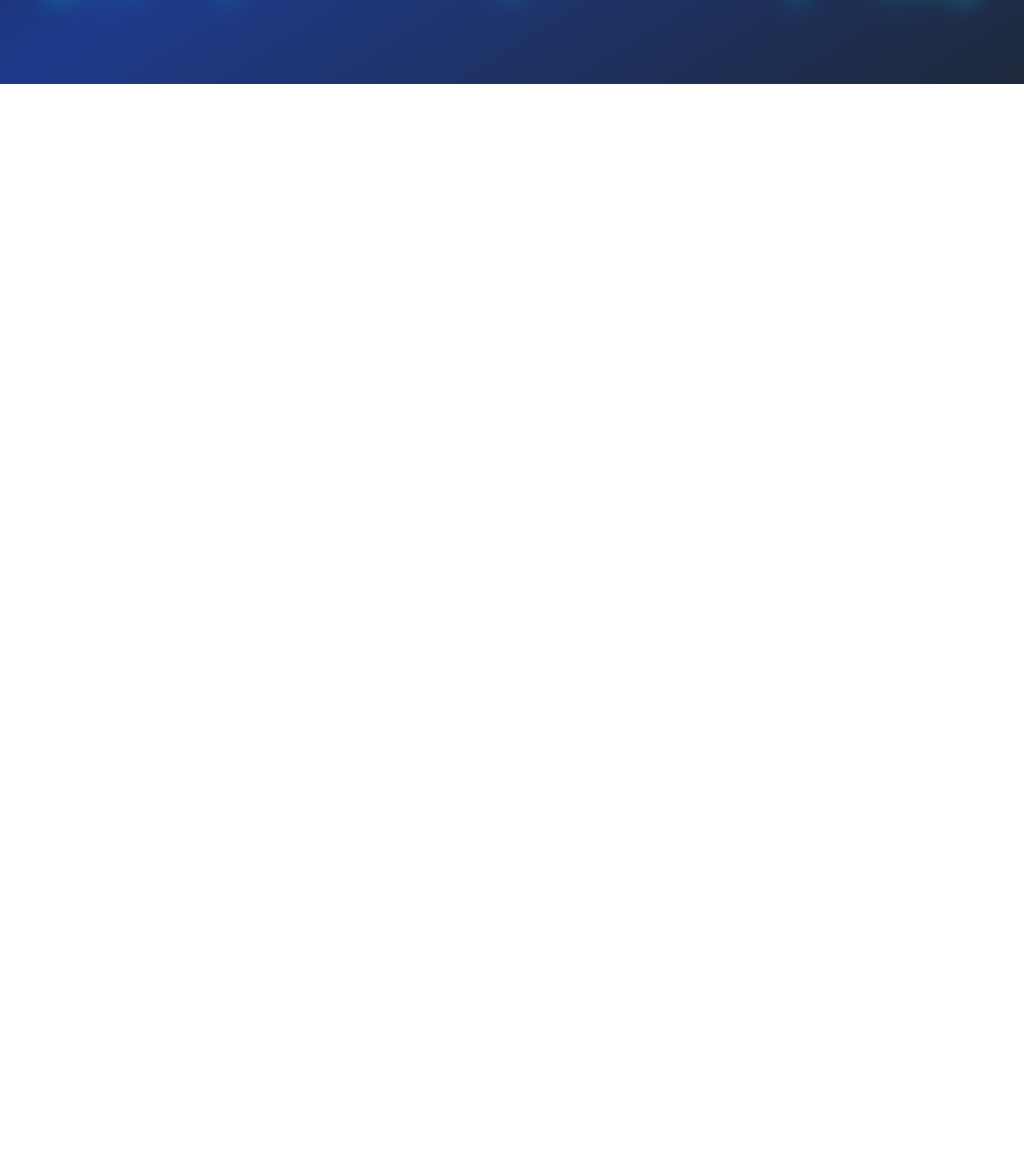
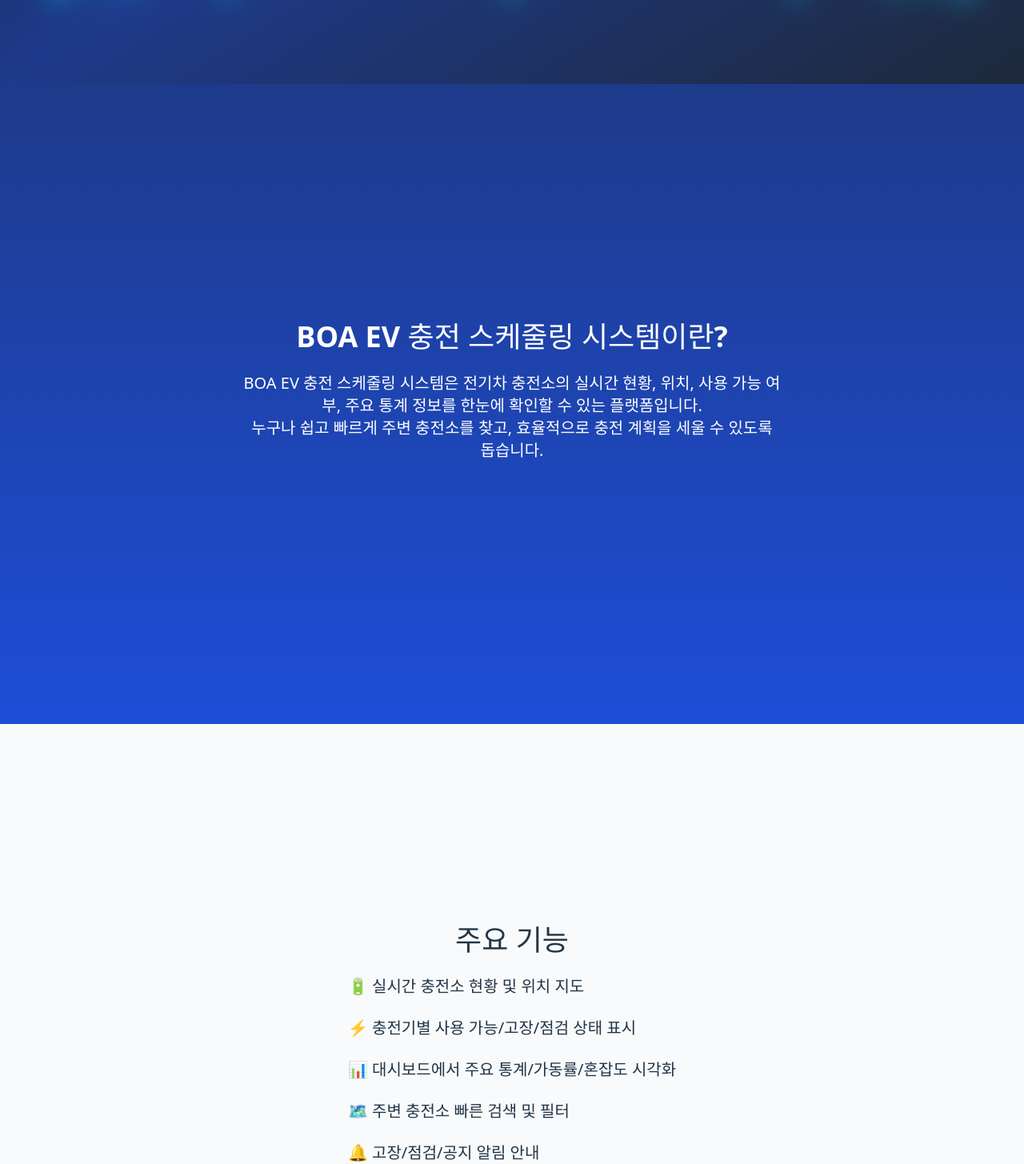
Before and after one commit to BOA-Capstone/BOA-front, a React (Vite) app: page / in a window 1280 px wide. Shown: the part 695-2150 px from the top of the page at 80% size. Before the commit the page ends 800 px from the top, so only its background shows below. Built offline with nearby package versions, Linux system fonts and the light colour scheme.

Commit message:
feat: "추가적인 section 2가지 초기 구현 및 배치"

```diff
--- a/src/App.tsx
+++ b/src/App.tsx
@@ -1,20 +1,7 @@
-
-import { useState } from 'react';
-import MainLayout from './layouts/MainLayout';
-import Dashboard from './pages/Dashboard';
-import IntroSection from './components/IntroSection';
+import HomeScreen from './pages/HomeScreen';
 
 function App() {
-  const [started, setStarted] = useState(false);
-
-  if (!started)
-    return <IntroSection onStart={() => setStarted(true)} />;
-
-  return (
-    <MainLayout>
-      <Dashboard />
-    </MainLayout>
-  );
+  return <HomeScreen />;
 }
 
 export default App;
--- /dev/null
+++ b/src/components/AboutSection.tsx
@@ -0,0 +1,15 @@
+import React from 'react';
+
+const AboutSection: React.FC = () => {
+  return (
+    <section className="min-h-screen flex flex-col items-center justify-center bg-gradient-to-b from-blue-900 to-blue-700 text-white px-4">
+      <h2 className="text-3xl md:text-4xl font-bold mb-6 animate-slide-up">BOA EV 충전 스케줄링 시스템이란?</h2>
+      <p className="max-w-2xl text-lg md:text-xl mb-8 text-center animate-fade-in">
+        BOA EV 충전 스케줄링 시스템은 전기차 충전소의 실시간 현황, 위치, 사용 가능 여부, 주요 통계 정보를 한눈에 확인할 수 있는 플랫폼입니다.<br />
+        누구나 쉽고 빠르게 주변 충전소를 찾고, 효율적으로 충전 계획을 세울 수 있도록 돕습니다.
+      </p>
+    </section>
+  );
+};
+
+export default AboutSection;
--- /dev/null
+++ b/src/components/FeatureSection.tsx
@@ -0,0 +1,18 @@
+import React from 'react';
+
+const FeatureSection: React.FC = () => {
+  return (
+  <section className="w-full min-h-screen flex flex-col items-center justify-center bg-gray-50">
+      <h2 className="text-3xl md:text-4xl font-bold mb-6 animate-slide-up">주요 기능</h2>
+      <ul className="max-w-2xl text-lg md:text-xl space-y-6 animate-fade-in">
+        <li>🔋 실시간 충전소 현황 및 위치 지도</li>
+        <li>⚡ 충전기별 사용 가능/고장/점검 상태 표시</li>
+        <li>📊 대시보드에서 주요 통계/가동률/혼잡도 시각화</li>
+        <li>🗺️ 주변 충전소 빠른 검색 및 필터</li>
+        <li>🔔 고장/점검/공지 알림 안내</li>
+      </ul>
+    </section>
+  );
+};
+
+export default FeatureSection;
--- a/src/components/IntroSection.tsx
+++ b/src/components/IntroSection.tsx
@@ -6,7 +6,7 @@
 
 const IntroSection: React.FC<IntroSectionProps> = ({ onStart }) => {
   return (
-    <section className="relative flex flex-col min-h-screen w-screen items-center justify-center bg-gradient-to-br from-[#0f172a] via-blue-900 to-[#1e293b] overflow-hidden animate-fade-in">
+    <section className="relative flex flex-col min-h-screen w-screen items-center justify-center bg-gradient-to-br from-[#0f172a] via-blue-900 to-[#1e293b] animate-fade-in">
       <svg className="absolute inset-0 w-full h-full pointer-events-none" viewBox="0 0 1440 800" fill="none" xmlns="http://www.w3.org/2000/svg">
         <defs>
           <filter id="glow" x="-50%" y="-50%" width="200%" height="200%">
--- a/src/pages/HomeScreen.tsx
+++ b/src/pages/HomeScreen.tsx
@@ -1,7 +1,7 @@
-
-
 import React, { useState } from 'react';
 import IntroSection from '../components/IntroSection';
+import AboutSection from '../components/AboutSection';
+import FeatureSection from '../components/FeatureSection';
 import MainLayout from '../layouts/MainLayout';
 import Dashboard from './Dashboard';
 
@@ -17,7 +17,11 @@
       <Dashboard />
     </MainLayout>
   ) : (
-    <IntroSection onStart={handleStart} />
+    <>
+      <IntroSection onStart={handleStart} />
+      <AboutSection />
+      <FeatureSection />
+    </>
   );
 };
 
```
